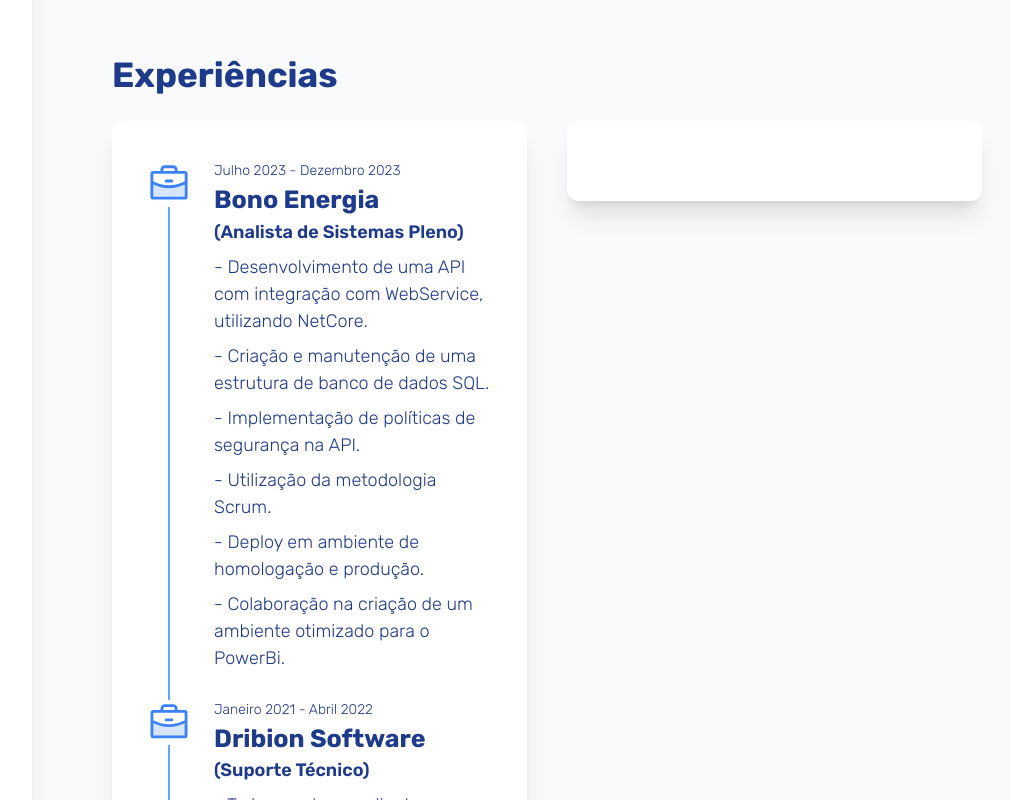
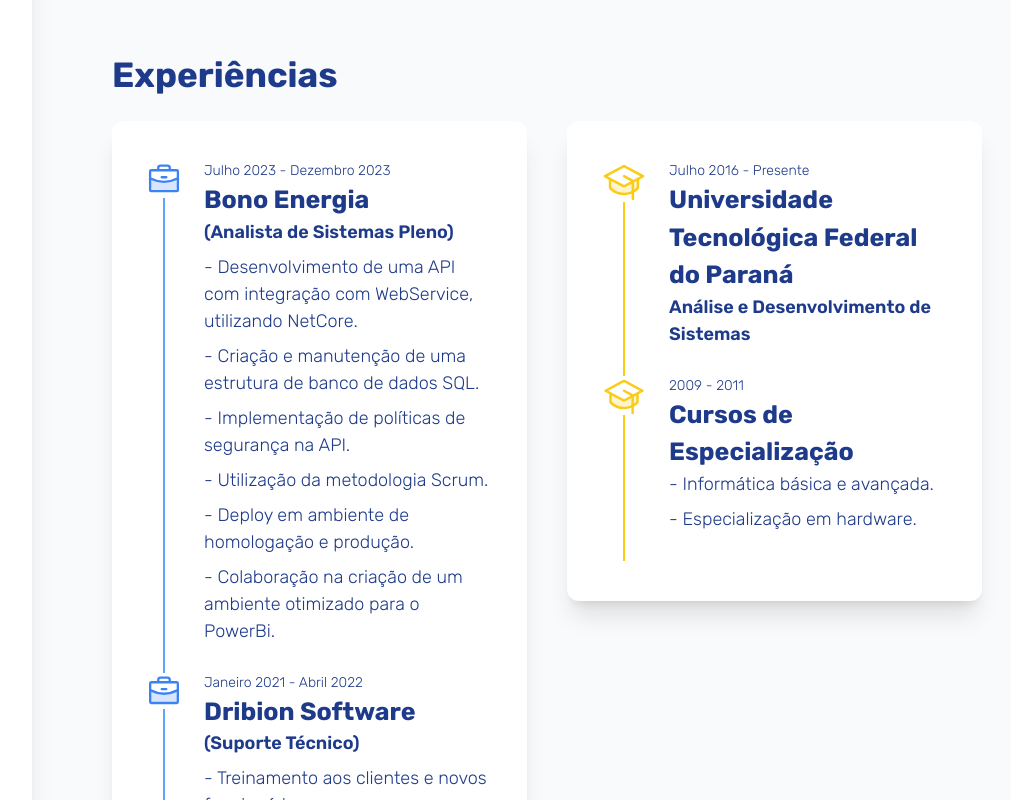
Before and after one commit to kauanfelipe96/personal-portfolio, a React (Vite) app: page / in a window 1280 px wide. Shown: the part 1360-2160 px from the top of the page, without its empty margins (224-1235 px from the left). Built offline with nearby package versions, Linux system fonts and the light colour scheme.

Commit message:
finish experience

```diff
--- a/src/components/Experiences.jsx
+++ b/src/components/Experiences.jsx
@@ -1,4 +1,4 @@
-import { PiBriefcaseDuotone } from "react-icons/pi";
+import { PiBriefcaseDuotone, PiGraduationCapDuotone } from "react-icons/pi";
 
 export default function Experiences() {
   return (
@@ -8,7 +8,7 @@
         <div className="xl:w-[50%] w-[100%] h-full bg-white rounded-xl py-10 px-8 shadow-xl justify-between gap-10">
           <div className="flex gap-5">
             <div className="flex flex-col items-center">
-              <PiBriefcaseDuotone className="text-[50px] text-blue-500" />
+              <PiBriefcaseDuotone className="text-[40px] text-blue-500" />
               <span className="h-[100%] w-[2px] bg-blue-400"></span>
             </div>
             <div className="pb-5">
@@ -25,7 +25,7 @@
           </div>
           <div className="flex gap-5">
             <div className="flex flex-col items-center">
-              <PiBriefcaseDuotone className="text-[50px] text-blue-500" />
+              <PiBriefcaseDuotone className="text-[40px] text-blue-500" />
               <span className="h-[100%] w-[2px] bg-blue-400"></span>
             </div>
             <div className="pb-5">
@@ -44,7 +44,7 @@
           </div>
           <div className="flex gap-5">
             <div className="flex flex-col items-center">
-              <PiBriefcaseDuotone className="text-[50px] text-blue-500" />
+              <PiBriefcaseDuotone className="text-[40px] text-blue-500" />
               <span className="h-[100%] w-[2px] bg-blue-400"></span>
             </div>
             <div>
@@ -59,10 +59,32 @@
             </div>
           </div>
         </div>
-        <div className="xl:w-[50%] w-[100%] h-full bg-white rounded-xl py-10 px-8 shadow-xl flex justify-between gap-10">
+
+        <div className="xl:w-[50%] w-[100%] h-full bg-white rounded-xl py-10 px-8 shadow-xl justify-between gap-10">
+          <div className="flex gap-5">
+            <div className="flex flex-col items-center">
+              <PiGraduationCapDuotone className="text-[50px] text-yellow-400" />
+              <span className="h-[100%] w-[2px] bg-yellow-400"></span>
+            </div>
+            <div className="pb-5">
+              <h3 className="text-sm text-blue-900 font-light">Julho 2016 - Presente</h3>
+              <p className="font-bold text-[25px] text-blue-900">Universidade Tecnológica Federal do Paraná</p>
+              <p className="font-semibold text-[18px] text-blue-900 mb-2">Análise e Desenvolvimento de Sistemas</p>
+            </div>
+          </div>
+          <div className="flex gap-5">
+            <div className="flex flex-col items-center">
+              <PiGraduationCapDuotone className="text-[50px] text-yellow-400" />
+              <span className="h-[100%] w-[2px] bg-yellow-400"></span>
+            </div>
+            <div className="pb-5">
+              <h3 className="text-sm text-blue-900 font-light">2009 - 2011</h3>
+              <p className="font-bold text-[25px] text-blue-900">Cursos de Especialização</p>
+              <h4 className="text-blue-900 text-[18px] mb-2 font-light">- Informática básica e avançada.</h4>
+              <h4 className="text-blue-900 text-[18px] mb-2 font-light">- Especialização em hardware.</h4>
+            </div>
+          </div>
         </div>
-
-
       </div>
     </section>
   )
--- a/src/index.css
+++ b/src/index.css
@@ -65,7 +65,6 @@
 input:checked+.slider:before {
   left: calc(100% - (var(--size-of-icon, 1.4em) + var(--slider-offset, 0.3em)));
   background: #303136;
-  /* change the value of second inset in box-shadow to change the angle and direction of the moon  */
   box-shadow: inset -3px -2px 5px -2px #8983f7, inset -7px -4px 0 0 #a3dafb;
 }
 
```
